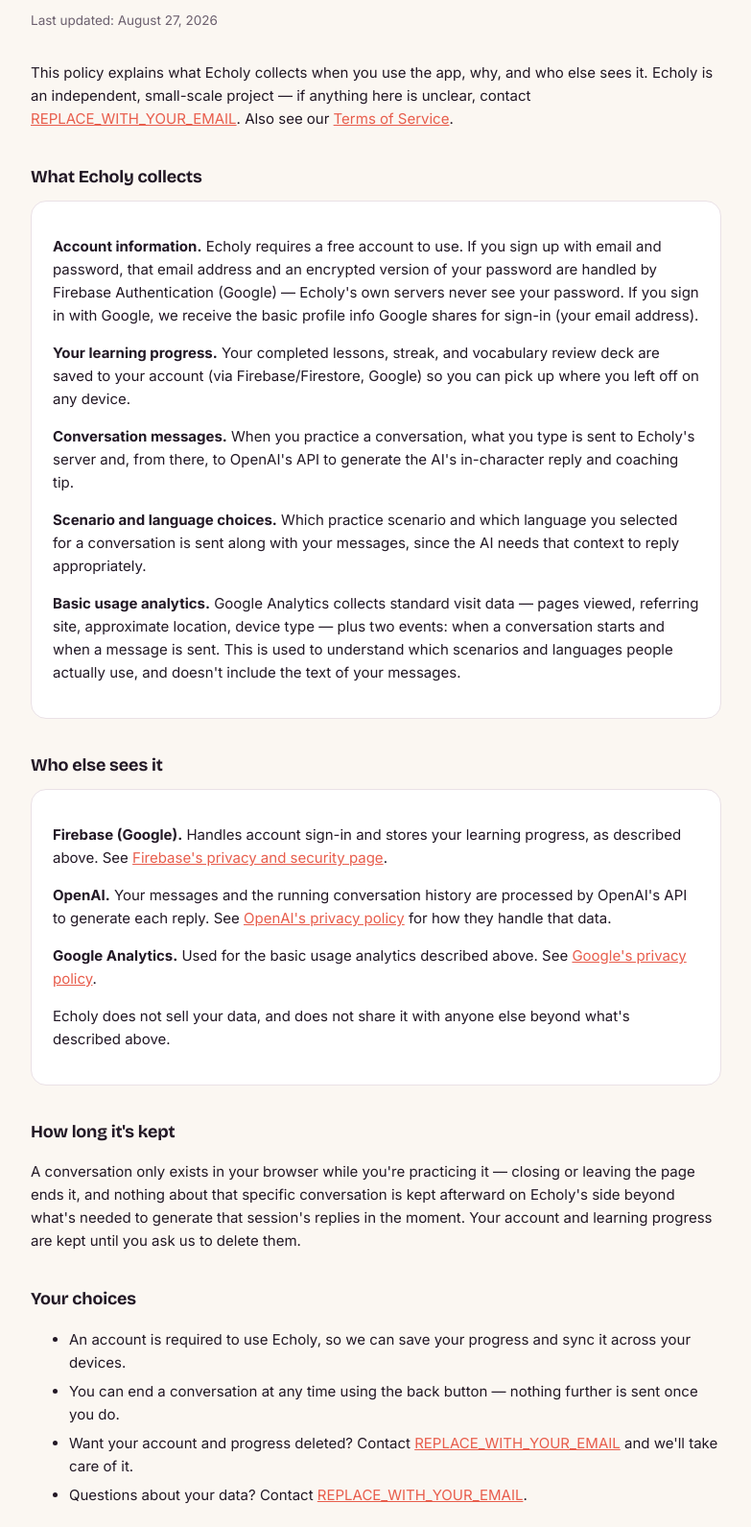
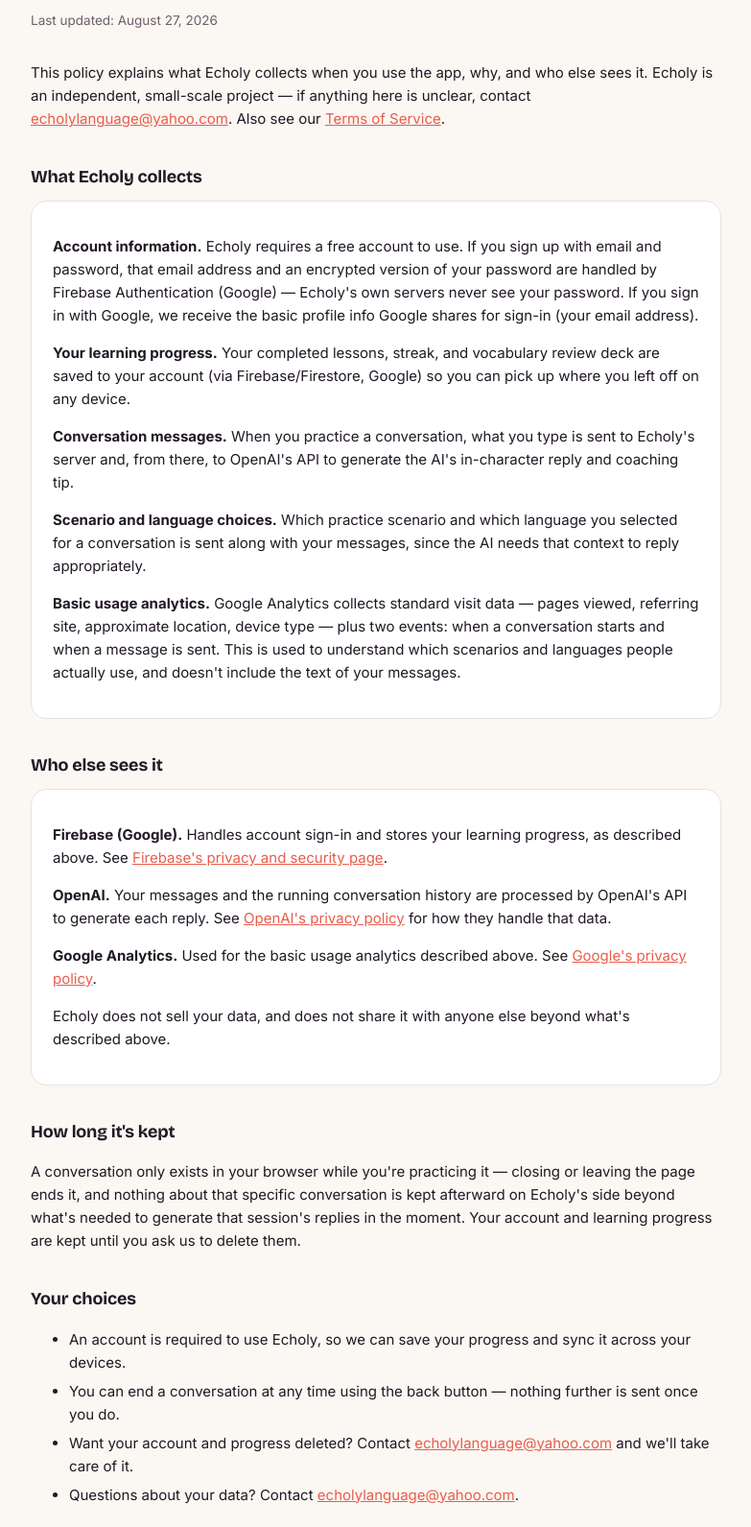
Before and after one commit to lgreener09/Echoly, a plain HTML site: page privacy.html in a window 1280 px wide. Shown: the part 149-1740 px from the top of the page at 96% size, without its empty margins (248-1031 px from the left). Drawn offline with nearby package versions, Linux system fonts and the light colour scheme.

Commit message:
Add real contact email to privacy policy and terms

```diff
--- a/privacy.html
+++ b/privacy.html
@@ -57,7 +57,7 @@
   <h1>Privacy Policy</h1>
   <p class="updated">Last updated: August 27, 2026</p>
 
-  <p>This policy explains what Echoly collects when you use the app, why, and who else sees it. Echoly is an independent, small-scale project — if anything here is unclear, contact <a href="mailto:REPLACE_WITH_YOUR_EMAIL">REPLACE_WITH_YOUR_EMAIL</a>. Also see our <a href="/tos.html">Terms of Service</a>.</p>
+  <p>This policy explains what Echoly collects when you use the app, why, and who else sees it. Echoly is an independent, small-scale project — if anything here is unclear, contact <a href="mailto:echolylanguage@yahoo.com">echolylanguage@yahoo.com</a>. Also see our <a href="/tos.html">Terms of Service</a>.</p>
 
   <h2>What Echoly collects</h2>
   <div class="card">
@@ -83,8 +83,8 @@
   <ul>
     <li>An account is required to use Echoly, so we can save your progress and sync it across your devices.</li>
     <li>You can end a conversation at any time using the back button — nothing further is sent once you do.</li>
-    <li>Want your account and progress deleted? Contact <a href="mailto:REPLACE_WITH_YOUR_EMAIL">REPLACE_WITH_YOUR_EMAIL</a> and we'll take care of it.</li>
-    <li>Questions about your data? Contact <a href="mailto:REPLACE_WITH_YOUR_EMAIL">REPLACE_WITH_YOUR_EMAIL</a>.</li>
+    <li>Want your account and progress deleted? Contact <a href="mailto:echolylanguage@yahoo.com">echolylanguage@yahoo.com</a> and we'll take care of it.</li>
+    <li>Questions about your data? Contact <a href="mailto:echolylanguage@yahoo.com">echolylanguage@yahoo.com</a>.</li>
   </ul>
 
   <h2>Children's privacy</h2>
```
Also changed, not shown: tos.html (+1 -1 lines).
